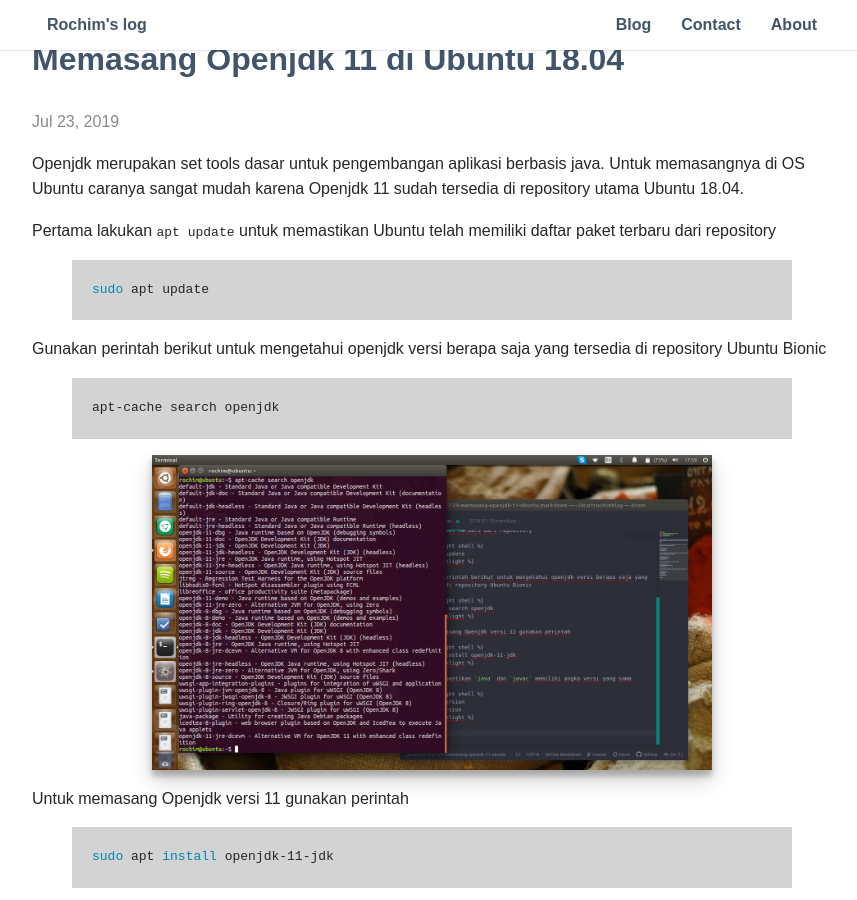
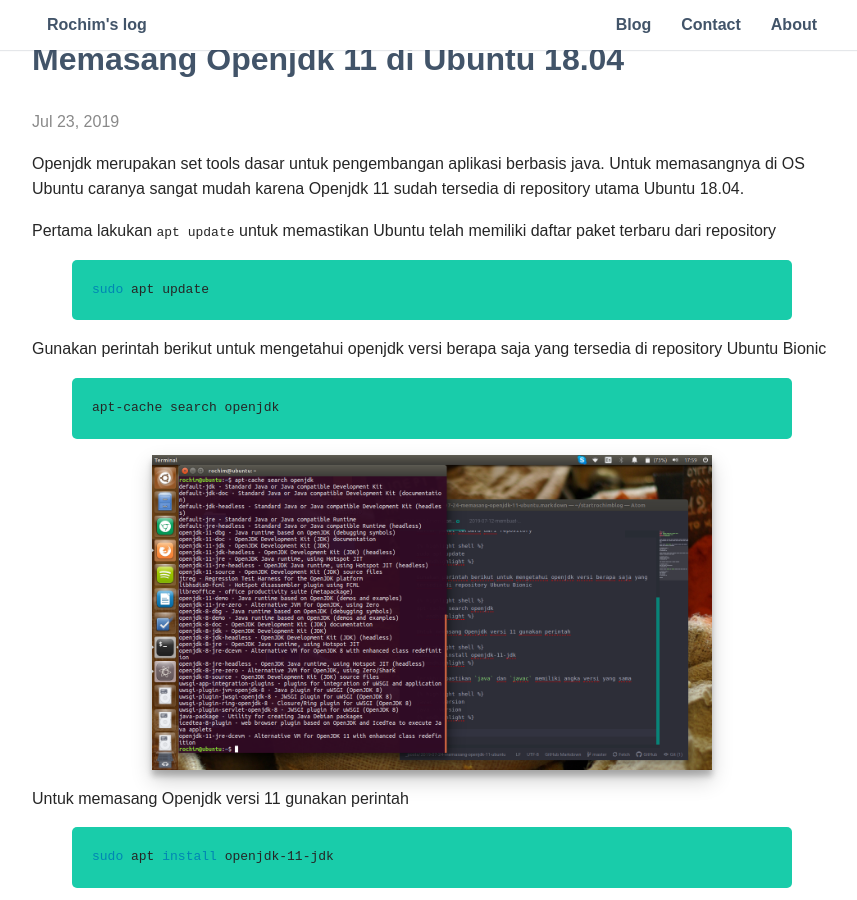
Before and after one commit to rochimfn/old.rochimfn.github.io, a Jekyll site: the page built from _posts/2019-07-24-memasang-openjdk-11-ubuntu.markdown, in a window 1280 px wide and 900 px high, scrolled down 492 px. Shown: the whole window, without its empty margins (208-1065 px from the left). Built offline with Jekyll 4.4.1, drawn with Linux system fonts in a browser that asks for light colours; some web fonts are replaced.

Commit message:
color change

```diff
--- a/_sass/_layout.scss
+++ b/_sass/_layout.scss
@@ -136,7 +136,8 @@
 pre {
   overflow: auto;
   padding: 20px;
-  background-color: lightgrey;
+  background-color: #19ccaa;
+  border-radius: 5px;
 }
 @media (max-width: 400px) {
   aside nav ul li {
```
